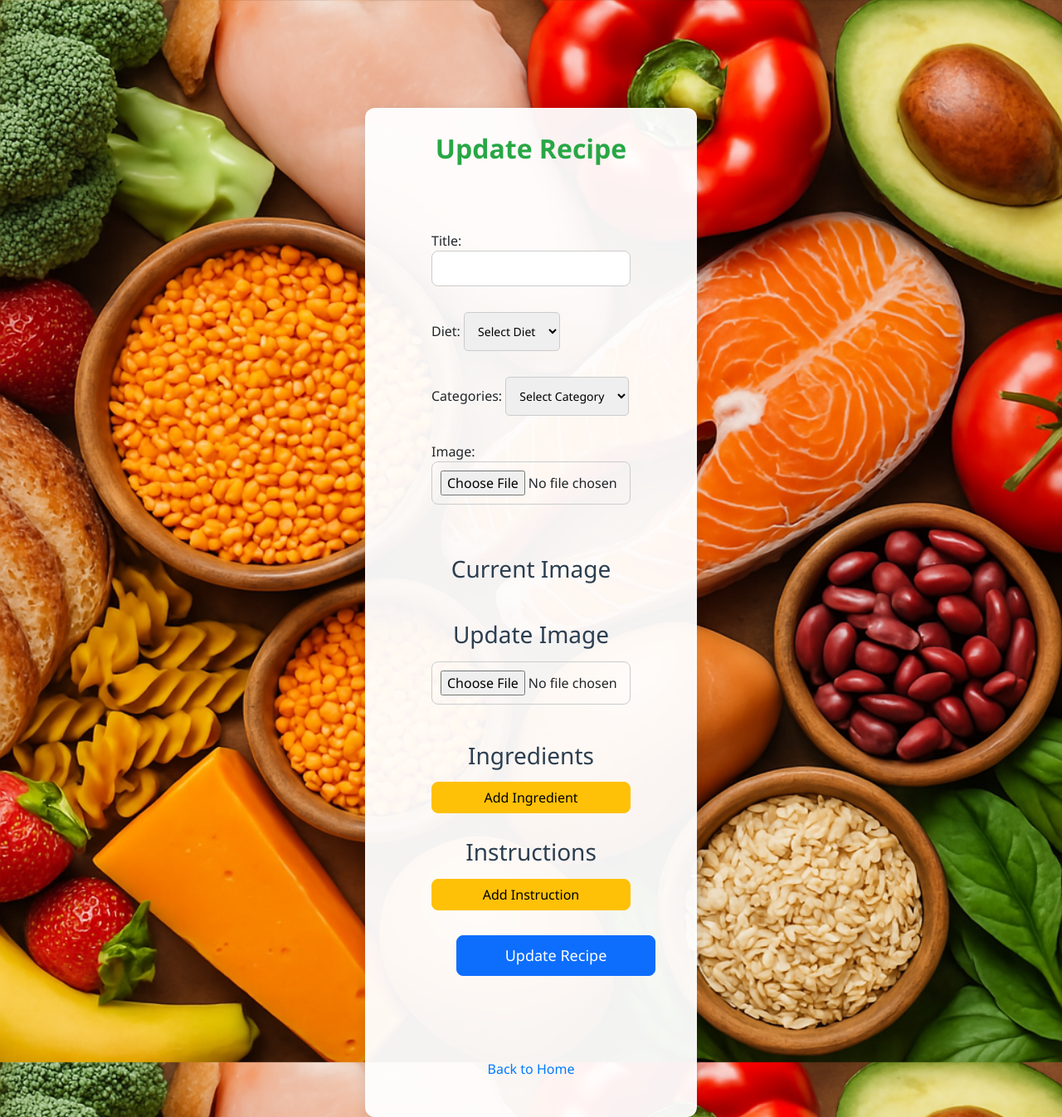
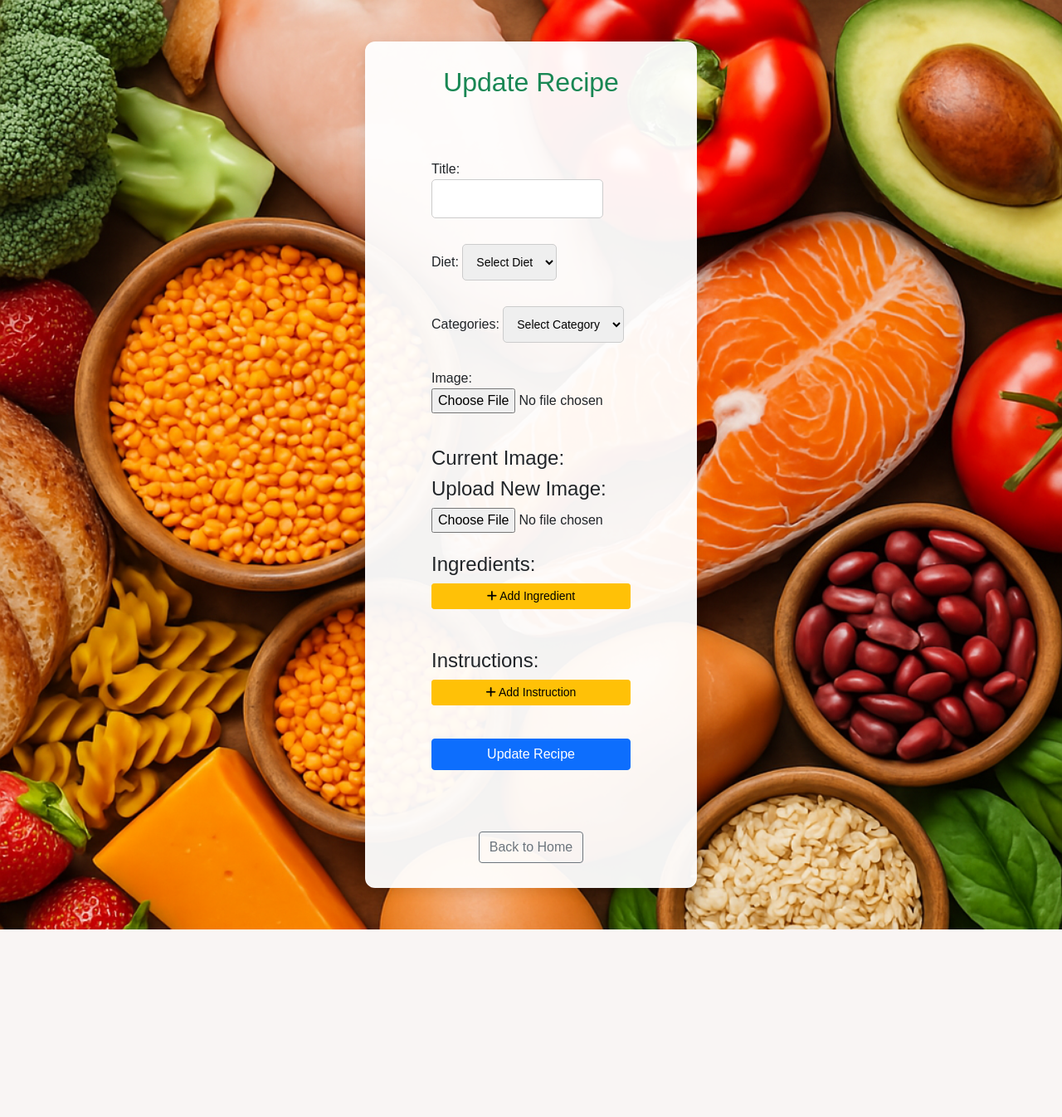
Before and after one commit to EmaMiha/Foodomania, a Django app: template foodie_app/templates/update_recipe.html in a window 1280 px wide. Shown: the whole page at 83% size. After the commit the page ends 1120 px from the top, so only its background shows below. Run offline with Django 4.2, Linux system fonts and the light colour scheme; the template is opened without the code that fills it: values that come from a table or form of the project are taken from there, others are empty; some libraries are stand-ins or nearby versions.

Commit message:
updated page for update recipe

```diff
--- a/foodie_app/templates/update_recipe.html
+++ b/foodie_app/templates/update_recipe.html
@@ -1,99 +1,36 @@
+{% load static %}
 <!DOCTYPE html>
 <html lang="en">
-
 <head>
   <meta charset="UTF-8">
-  <meta name="viewport" content="width=device-width, initial-scale=1">
+  <meta name="viewport" content="width=device-width, initial-scale=1.0">
   <title>Update Recipe</title>
 
-  {% load static %}
-  <link href="https://cdn.jsdelivr.net/npm/bootstrap@5.0.2/dist/css/bootstrap.min.css" rel="stylesheet"
-    crossorigin="anonymous">
+  <link href="https://cdn.jsdelivr.net/npm/bootstrap@5.0.2/dist/css/bootstrap.min.css" rel="stylesheet">
   <link rel="stylesheet" href="{% static 'css/add_recipes.css' %}">
   <link rel="shortcut icon" href="/media/recipes/images/recipe_12300151.png" type="image/x-icon">
+  <link rel="stylesheet" href="https://cdnjs.cloudflare.com/ajax/libs/font-awesome/6.7.2/css/all.min.css" crossorigin="anonymous" />
 
   <style>
     body {
-      background-image: url('/media/recipes/images/food-background.png');
+      background-image: url("/media/recipes/images/food-background.png");
       background-size: cover;
       background-repeat: no-repeat;
       background-attachment: fixed;
-      min-height: 100vh;
-      font-family: 'Segoe UI', Tahoma, Geneva, Verdana, sans-serif;
-      padding-top: 80px;
+      font-family: Arial, sans-serif;
     }
-
     .container {
-      background: rgba(255, 255, 255, 0.95);
+      background-color: rgba(255, 255, 255, 0.95);
+      border-radius: 12px;
       padding: 30px;
-      border-radius: 12px;
-      box-shadow: 0px 4px 15px rgba(0, 0, 0, 0.1);
+      box-shadow: 0 4px 15px rgba(0,0,0,0.1);
       max-width: 800px;
+      margin: 50px auto;
     }
-
-    h2 {
-      text-align: center;
-      color: #28a745;
-      margin-bottom: 30px;
-      font-weight: bold;
-    }
-
-    h3 {
-      color: #2c3e50;
-      margin-top: 30px;
-      margin-bottom: 15px;
-      text-align: center;
-    }
-
-    input[type="text"],
-    input[type="file"] {
-      width: 100%;
-      padding: 10px;
-      margin-bottom: 15px;
-      border-radius: 8px;
-      border: 1px solid #ccc;
-    }
-
-    .ingredient-item,
-    .instruction-item {
-      display: flex;
-      gap: 10px;
-      margin-bottom: 10px;
-      align-items: center;
-    }
-
-    .btn-warning,
-    .btn-danger {
-      border-radius: 8px;
-    }
-
-    .upd {
-      display: block;
-      width: 100%;
-      margin-top: 30px;
-      padding: 10px;
-      font-size: 18px;
-      border-radius: 8px;
-    }
-
-    .footer {
-      text-align: center;
-      margin-top: 20px;
-    }
-
-    .footer a {
-      text-decoration: none;
-      color: #007bff;
-    }
-
-    .footer a:hover {
-      text-decoration: underline;
-    }
-
-    img {
-      display: block;
-      margin: 0 auto;
-      border-radius: 12px;
+    .errorlist {
+      color: red;
+      list-style: none;
+      padding-left: 0;
     }
   </style>
 </head>
@@ -101,90 +38,161 @@
 <body>
 
 <div class="container">
-    <h2>Update Recipe</h2>
-    <form id="update-form" method="post" enctype="multipart/form-data">
+  <h2 class="text-center text-success mb-4">Update Recipe</h2>
+
+  <form method="post" enctype="multipart/form-data" id="updateRecipeForm">
     {% csrf_token %}
     {{ form.as_p }}
 
-      <h3>Current Image</h3>
+    <h4 class="mt-4">Current Image:</h4>
     {% if recipe.image %}
-      <img src="{{ recipe.image.url }}" alt="{{ recipe.title }}" style="max-width: 300px; max-height: 300px;" />
+      <img src="{{ recipe.image.url }}" alt="{{ recipe.title }}" class="img-fluid rounded mb-3" style="max-height: 300px;">
     {% endif %}
 
-      <h3>Update Image</h3>
+    <h4>Upload New Image:</h4>
     {{ form.image }}
-
-      <h3>Ingredients</h3>
-      <div id="ingredient-inputs">
+    <h4 class="mt-4">Ingredients:</h4>
+    <div id="ingredients-container">
       {% for ingredient in ingredients %}
-        <div class="ingredient-item">
-          <input type="text" name="ingredients[]" value="{{ ingredient.name }}" required>
-          <button type="button" class="btn btn-danger remove-ingredient">Delete</button>
+        <div class="input-group mb-2">
+          <input type="text" name="ingredients[]" class="form-control" value="{{ ingredient.name }}" required>
+          <button type="button" class="btn btn-outline-danger btn-sm remove-ingredient">
+            <i class="fas fa-trash"></i>
+          </button>
         </div>
       {% endfor %}
     </div>
-      <button type="button" id="add-ingredient-btn" class="btn btn-warning">Add Ingredient</button>
+    <button type="button" id="add-ingredient-btn" class="btn btn-warning btn-sm mb-4">
+      <i class="fas fa-plus"></i> Add Ingredient
+    </button>
 
-      <h3>Instructions</h3>
-      <div id="instruction-inputs">
+    <h4 class="mt-4">Instructions:</h4>
+    <div id="instructions-container">
       {% for instruction in instructions %}
-        <div class="instruction-item">
-          <input type="text" name="instructions[]" value="{{ instruction.description }}" required>
-          <button type="button" class="btn btn-danger remove-instruction">Delete</button>
+        <div class="input-group mb-2">
+          <input type="text" name="instructions[]" class="form-control" value="{{ instruction.description }}" required>
+          <button type="button" class="btn btn-outline-danger btn-sm remove-instruction">
+            <i class="fas fa-trash"></i>
+          </button>
         </div>
       {% endfor %}
     </div>
-      <button type="button" id="add-instruction-btn" class="btn btn-warning">Add Instruction</button>
+    <button type="button" id="add-instruction-btn" class="btn btn-warning btn-sm mb-4">
+      <i class="fas fa-plus"></i> Add Instruction
+    </button>
 
+
+    {% if form.errors %}
+      <div class="alert alert-danger">
+        <ul>
           {% for field in form %}
             {% for error in field.errors %}
-          <ul class="errorlist">
               <li>{{ error }}</li>
-          </ul>
             {% endfor %}
           {% endfor %}
+        </ul>
+      </div>
+    {% endif %}
 
-      <button type="submit" class="btn btn-primary upd text-center">Update Recipe</button>
+    <div id="customErrors" class="alert alert-danger d-none"></div>
+
+    <button type="submit" class="btn btn-primary w-100 mt-3">Update Recipe</button>
   </form>
 
-    <div class="footer">
-      <p><a href="{% url 'home' %}">Back to Home</a></p>
+  <div class="text-center mt-4">
+    <a href="{% url 'home' %}" class="btn btn-outline-secondary">Back to Home</a>
   </div>
 </div>
 
-
-  <div id="toastContainer" class="position-fixed bottom-0 end-0 p-3" style="z-index: 1055"></div>
-
-  <script src="https://cdn.jsdelivr.net/npm/bootstrap@5.0.2/dist/js/bootstrap.bundle.min.js"></script>
-  <script src="{% static 'js/update.js' %}"></script>
-<script>
-    document.addEventListener('DOMContentLoaded', function () {
-    const form = document.getElementById('update-form');
-
-    form.addEventListener('submit', function (e) {
-      const toastContainer = document.getElementById('toastContainer');
-
-      const toast = document.createElement('div');
-      toast.className = 'toast align-items-center text-white bg-success border-0 show';
-      toast.setAttribute('role', 'alert');
-      toast.setAttribute('aria-live', 'assertive');
-      toast.setAttribute('aria-atomic', 'true');
-
-      toast.innerHTML = `
+<div class="position-fixed bottom-0 end-0 p-3" style="z-index: 9999;">
+  <div id="successToast" class="toast align-items-center text-white bg-success border-0" role="alert" aria-live="assertive" aria-atomic="true">
     <div class="d-flex">
       <div class="toast-body">
         Recipe updated successfully! 🎉
       </div>
       <button type="button" class="btn-close btn-close-white me-2 m-auto" data-bs-dismiss="toast" aria-label="Close"></button>
     </div>
-      `;
+  </div>
+</div>
 
-      toastContainer.appendChild(toast);
-      new bootstrap.Toast(toast, { delay: 3000 }).show();
+<script src="https://cdn.jsdelivr.net/npm/bootstrap@5.0.2/dist/js/bootstrap.bundle.min.js"></script>
+<script src="https://code.jquery.com/jquery-3.6.0.min.js"></script>
+<script>
+
+  $('#add-ingredient-btn').click(function () {
+    $('#ingredients-container').append(`
+      <div class="input-group mb-2">
+        <input type="text" name="ingredients[]" class="form-control" placeholder="Enter an ingredient" required>
+        <button type="button" class="btn btn-danger remove-ingredient">Delete</button>
+      </div>
+    `);
   });
+
+  $('#add-instruction-btn').click(function () {
+    $('#instructions-container').append(`
+      <div class="input-group mb-2">
+        <input type="text" name="instructions[]" class="form-control" placeholder="Enter an instruction" required>
+        <button type="button" class="btn btn-danger remove-instruction">Delete</button>
+      </div>
+    `);
   });
+
+  $(document).on('click', '.remove-ingredient, .remove-instruction', function () {
+    $(this).closest('.input-group').remove();
+  });
+
+  document.getElementById('updateRecipeForm').addEventListener('submit', function (e) {
+    let isValid = true;
+    let errors = [];
+
+    const titleInput = document.querySelector('input[name="title"]');
+    if (!titleInput || titleInput.value.trim() === '') {
+      isValid = false;
+      errors.push('Please enter the title of the recipe.');
+    }
+
+    const categorySelect = document.querySelector('select[name="categories"]') || document.querySelector('select[name="categories[]"]');
+    if (categorySelect) {
+      const selectedCategories = Array.from(categorySelect.selectedOptions);
+      if (selectedCategories.length === 0) {
+        isValid = false;
+        errors.push('Please select at least one category.');
+      }
+    }
+
+    const dietSelect = document.querySelector('select[name="diet"]');
+    if (dietSelect && !dietSelect.value) {
+      isValid = false;
+      errors.push('Please select a diet.');
+    }
+
+    const ingredientInputs = document.querySelectorAll('input[name="ingredients[]"]');
+    const hasIngredient = Array.from(ingredientInputs).some(input => input.value.trim() !== '');
+    if (!hasIngredient) {
+      isValid = false;
+      errors.push('Please add at least one ingredient.');
+    }
+
+    const instructionInputs = document.querySelectorAll('input[name="instructions[]"]');
+    const hasInstruction = Array.from(instructionInputs).some(input => input.value.trim() !== '');
+    if (!hasInstruction) {
+      isValid = false;
+      errors.push('Please add at least one instruction.');
+    }
+
+    if (!isValid) {
+      e.preventDefault();
+      const customErrors = document.getElementById('customErrors');
+      customErrors.classList.remove('d-none');
+      customErrors.innerHTML = errors.map(error => `<div>${error}</div>`).join('');
+    } else {
+      setTimeout(() => {
+        const toast = new bootstrap.Toast(document.getElementById('successToast'));
+        toast.show();
+      }, 200);
+    }
+  });
+
 </script>
-
 </body>
-
 </html>
```
Lines whose indentation alone changed are shown as unchanged.
